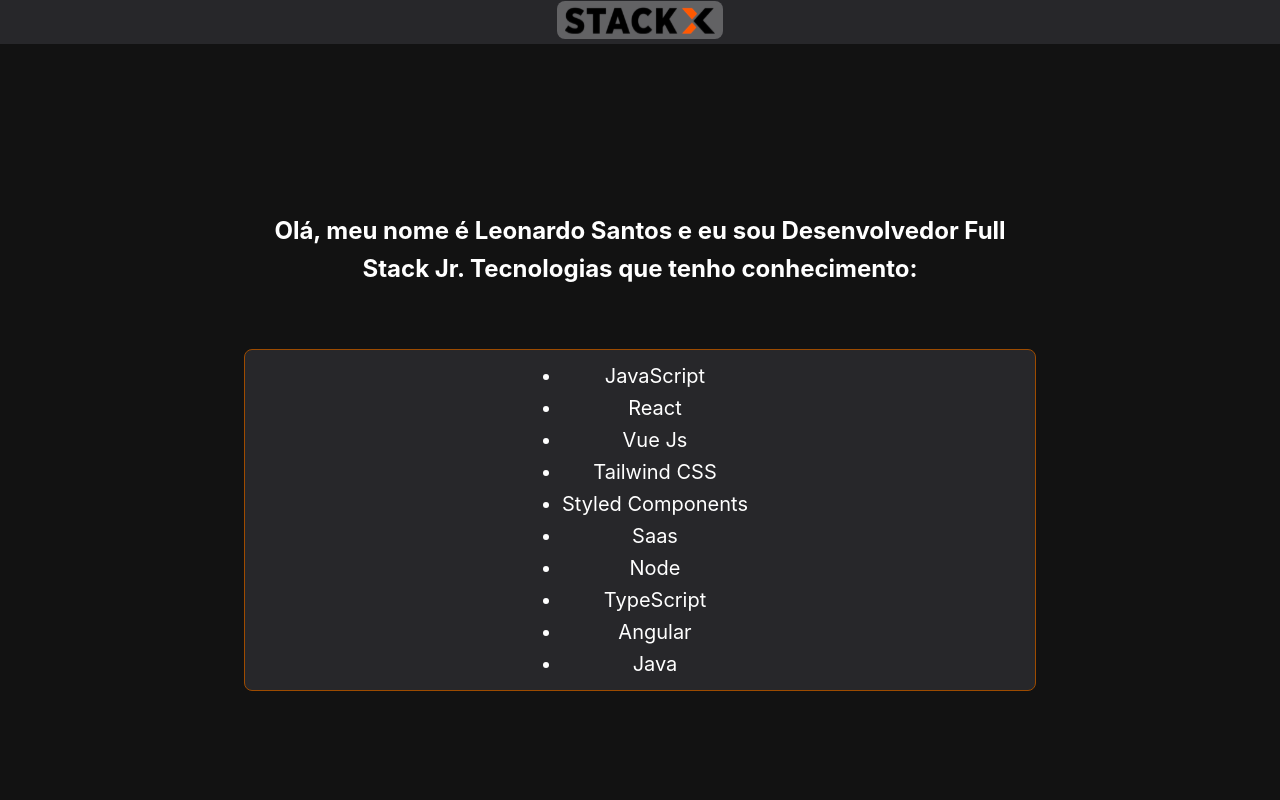
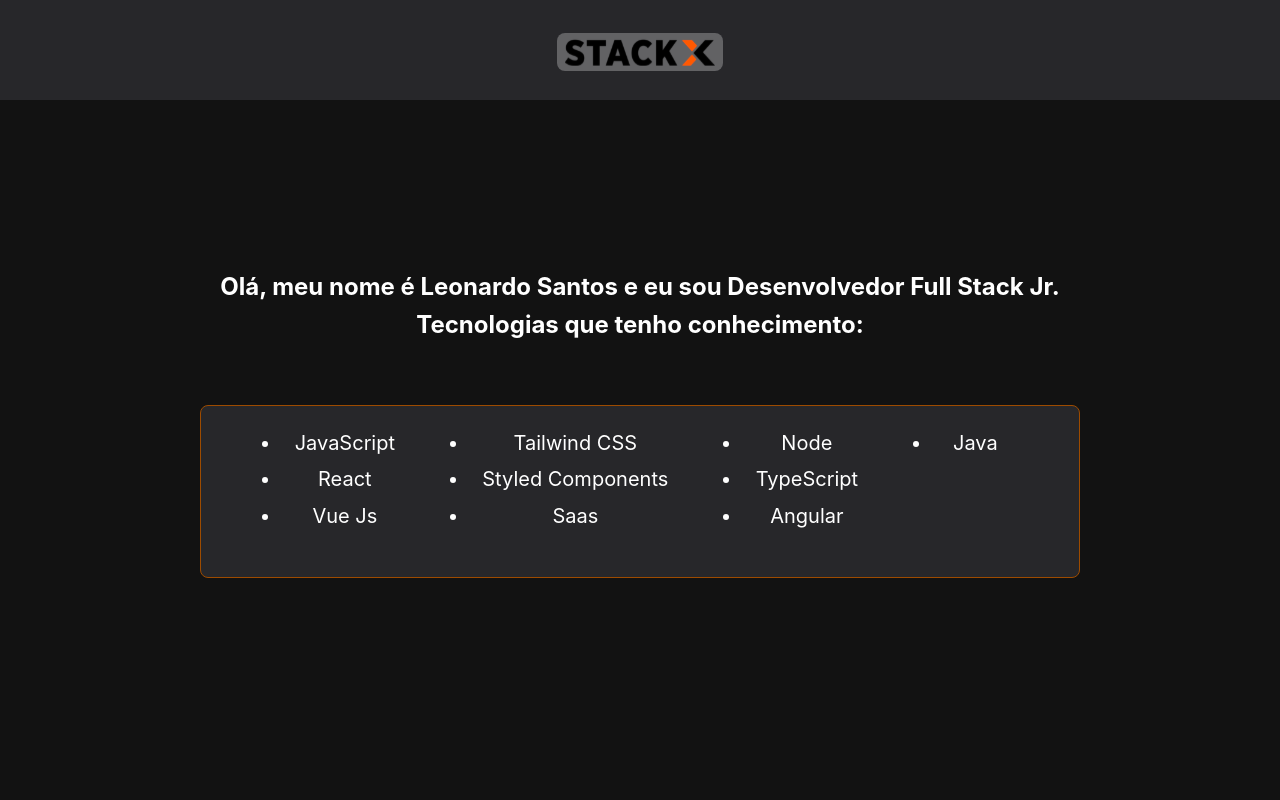
Before and after one commit to leojosants/stackx_desafio_em_react_angular_e_vue, a React (Vite) app in the folder Desafio_em_React/: page / in a window 1280 px wide. Shown: the top 800 px of the page. Built offline with nearby package versions, Linux system fonts and the light colour scheme.

Commit message:
Alinhamento da lista de tecnologias resolvido

```diff
--- a/Desafio_em_React/src/components/Footer/styles.ts
+++ b/Desafio_em_React/src/components/Footer/styles.ts
@@ -3,10 +3,13 @@ import styled from "styled-components";
 export const Container = styled.div`
     /* grid-area: footer; */
 
-    max-width: 980px;
-    margin: 0 auto;
-    padding: 1px 5px;
+    /* max-width: 980px; */
+    margin: 0;
+
+    padding: 5px;
     display: flex;
+    flex-direction: column;
+    flex-wrap: wrap;
     align-items: center;
     justify-content: space-evenly;
 
@@ -14,22 +17,19 @@ export const Container = styled.div`
         margin-bottom: 28px;
         border: 0;
         border-radius: 8px;
-        width: 8.3rem; /* 133px */
-        height: 3.1rem; /* 51px */
-        margin-top: 234px;
+        width: 8.3rem;
+        height: 3.1rem;
+        margin-top: 834px;
         background: var(--shark);
-        font-family: 'Inter', sans-serif;
         font-style: normal;
         font-weight: 600px;
-        font-size: 1.25rem; /* 20px */
+        font-size: 1.25rem;
         line-height: 160%;
-
         transition: filter(0.2s);
 
         &:hover {
             filter: brightness(0.7);
         }
-
     }
 
 `;
--- a/Desafio_em_React/src/components/Header/styles.ts
+++ b/Desafio_em_React/src/components/Header/styles.ts
@@ -7,12 +7,13 @@ export const Container = styled.div`
 `;
 
 export const Content = styled.div`
-    max-width: 1440px;
-    margin: 0 auto;
+    /* max-width: 1440px; */
+    /* margin: 0 auto; */
     padding: 1px 5px;
     display: flex;
     align-items: center;
     justify-content: center;
+    margin-top: 10px;
 
 `;
 
@@ -20,6 +21,7 @@ export const ImageLogo = styled.img`
     padding: 5px 8px;
     background: var(--rgba);
     border-radius: 8px;
+    margin-top: 22px;
     transition: filter 0.2s;
 
     &:hover {
--- a/Desafio_em_React/src/components/ListTech/style.ts
+++ b/Desafio_em_React/src/components/ListTech/style.ts
@@ -1,31 +1,37 @@
 import styled from "styled-components";
 
 export const Container = styled.div`
+    background: var(--shark);
+    width: 100%; /**/
+    height: 10.8rem; /**/
+    border: 1px solid var(--brown);
+    border-radius: 8px;
+    padding: 1.3rem 5rem;
 
-   border: 1px solid var(--brown);
-   border-radius: 8px;
-   padding: 10px;
-   background: var(--shark);
-   font-size: 1.25rem; /* 20px */
-   line-height: 32px;
-   display: flex;
-   align-items: center;
-   justify-content: space-evenly;
+    ul {
+        display: flex;
+        flex-direction: column;
+        flex-wrap: wrap;
+        height: 100%;
+        margin-right: -5rem;
 
-   li {
-       margin-left: 30px;
-   }
+        li {
+            margin-bottom: .3rem;
+        }
+    }
+
+    font-size: 1.25rem;
+    line-height: 32px;
 
    button {
-
+        margin: 0;
+        margin-left: -60px;
         background: var(--shark);
         border: none;
-        font-family: 'Inter', sans-serif;
         font-style: normal;
         font-weight: 600px;
-        font-size: 1.25rem; /*20px */
+        font-size: 1.25rem;
         line-height: 160%;
-
         transition: filter(0.2s);
 
         &:hover {
--- a/Desafio_em_React/src/pages/Home/index.tsx
+++ b/Desafio_em_React/src/pages/Home/index.tsx
@@ -2,7 +2,7 @@ import { useState } from 'react';
 import { Footer } from '../../components/Footer';
 import { Header } from '../../components/Header'
 import { List } from '../../components/ListTech'
-import { Container, Area } from './styles';
+import { Container, Section } from './styles';
 
 export function Home() {
 
@@ -12,10 +12,9 @@ export function Home() {
 
     return (
         <Container>
-
             <Header />
 
-            <Area >
+            <Section >
                 <div>
                     <h1>
                         {title}
@@ -23,7 +22,7 @@ export function Home() {
                 </div>
 
                 <List changeTitle={setTitle} />
-            </Area>
+            </Section>
 
             <Footer changeTitle={setTitle} />
 
--- a/Desafio_em_React/src/pages/Home/styles.ts
+++ b/Desafio_em_React/src/pages/Home/styles.ts
@@ -1,32 +1,28 @@
 import styled from "styled-components";
 
 export const Container = styled.div`
-    /* min-height: 100vh; */
-
-    /* width: 100%;
+    width: 100%;
     margin: auto;
     display: grid;
-    grid-template-rows: 150px 450px 150px;
-    grid-template-areas: "header", "area", "footer"; */
+    grid-template-rows: 100px 450px 150px;
+    grid-template-areas: "header", "area", "footer";
+
+    min-height: 100vh;
 `;
 
-export const Area = styled.div`
+export const Section = styled.div`
     /* grid-area: area; */
 
     max-width: 980px;
-    margin: 168px auto 325px ;
-    width: 49.5rem; /*793px;*/
-    height: 10.8rem; /*173px;*/
+    margin: 168px auto 325px;
+    width: 55rem;
 
     h1 {
         margin: 0px;
         padding: 0px;
-        text-align: center;
-        margin-top: 50px;
         margin-bottom: 60px;
-        font-size: 1.5rem; /*24px*/
+        font-size: 1.5rem;
         line-height: 38.4px;
-
     }
 
 `;
```
